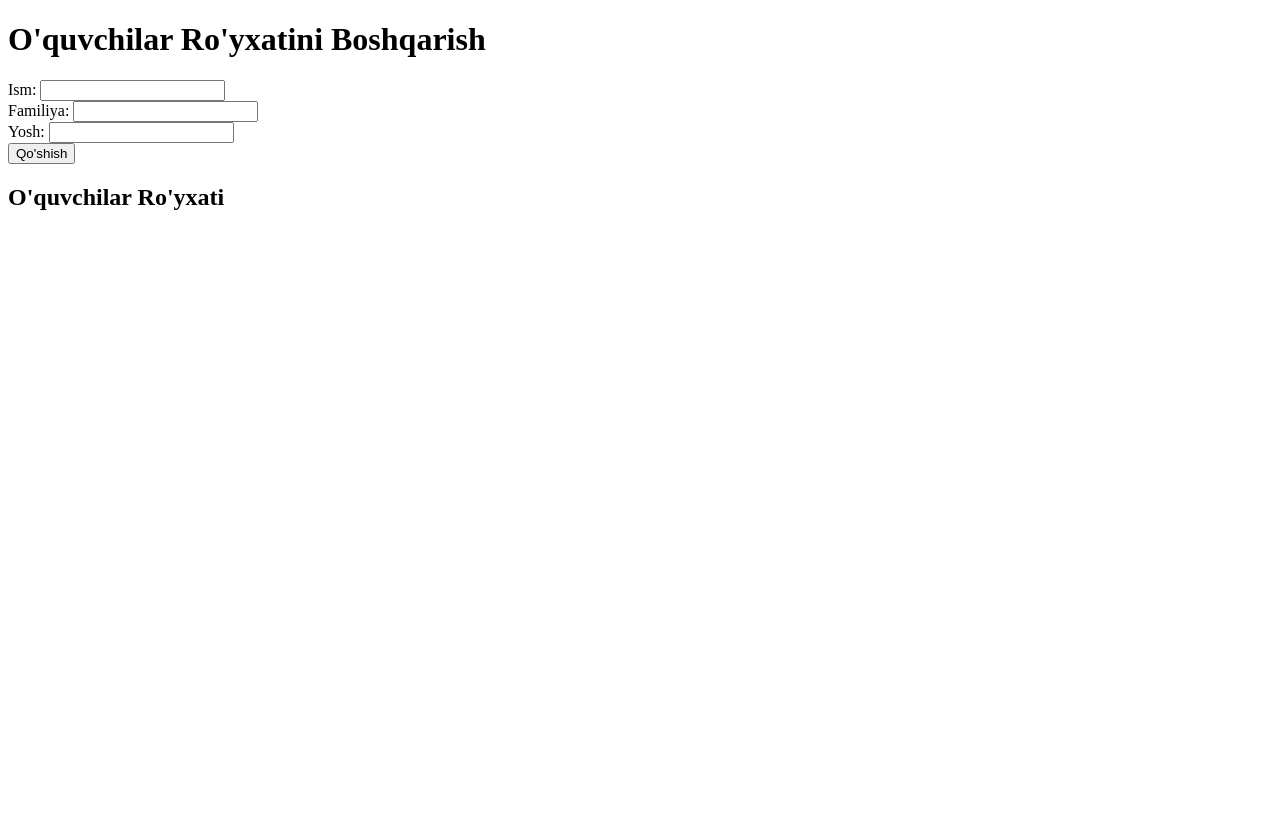
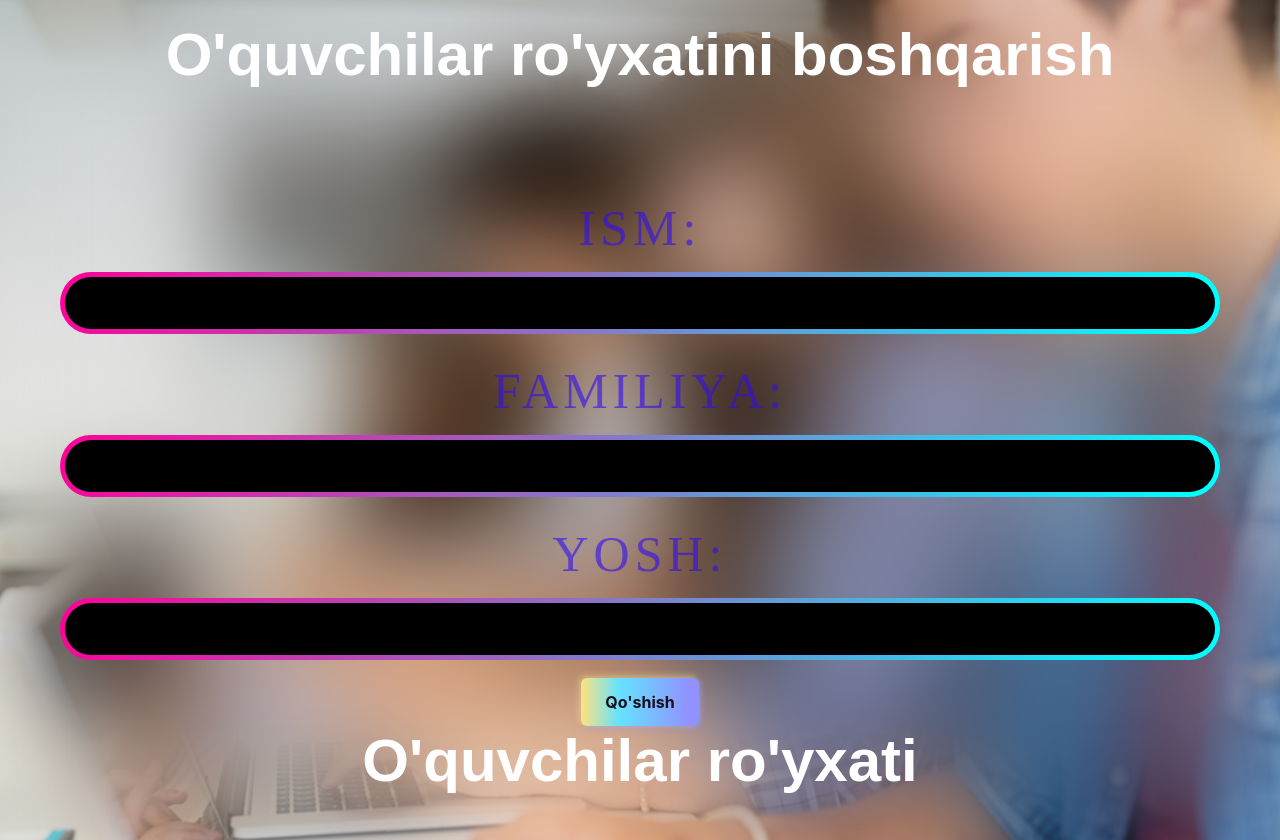
Before and after one commit to Mirabbosss/JavaScript, a plain HTML site: page JS - Student form/index.html in a window 1280 px wide. Before the commit the page ends 800 px from the top, so only its background shows below. Drawn offline with Linux system fonts and the light colour scheme.

Commit message:
Finished Student form

```diff
--- a/JS - Student form/index.html
+++ b/JS - Student form/index.html
@@ -4,9 +4,11 @@
     <meta charset="UTF-8">
     <meta name="viewport" content="width=device-width, initial-scale=1.0">
     <title>Student form</title>
+    <link rel="stylesheet" href="./css/style.min.css">
 </head>
-<body>
-    <h1>O'quvchilar Ro'yxatini Boshqarish</h1>
+<body style="background-image: url(./shutterstock_1860471418.jpg);">
+    <div class="container">
+        <h1>O'quvchilar ro'yxatini boshqarish</h1>
     <form id="student-form">
         <label for="first-name">Ism:</label>
         <input type="text" id="first-name" name="first-name" required>
@@ -17,10 +19,11 @@
         <label for="age">Yosh:</label>
         <input type="number" id="age" name="age" required>
         <br>
-        <button type="submit">Qo'shish</button>
+        <button class="glowing-btn" type="submit" ><span class='glowing-txt'>Qo'shish</span></button>
     </form>
-    <h2>O'quvchilar Ro'yxati</h2>
+    <h2>O'quvchilar ro'yxati</h2>
     <div id="student-list"></div>
+    </div>
 
     <script src="./index.js"></script>
 </body>
--- a/JS - Student form/index.js
+++ b/JS - Student form/index.js
@@ -33,7 +33,7 @@ function updateStudentList() {
     studentListDiv.innerHTML = '';
     students.forEach((student, index) => {
         const studentElement = document.createElement('div');
-        studentElement.innerText = `Ism: ${student.firstName}, Familiya: ${student.lastName}, Yosh: ${student.age}`;
+        studentElement.innerText = `Ism: ${student.firstName}\nFamiliya: ${student.lastName}\nYosh: ${student.age}`;
 
         const deleteButton = document.createElement('button');
         deleteButton.innerText = "O'chirish";
--- /dev/null
+++ b/JS - Student form/style.scss
@@ -0,0 +1,137 @@
+* {
+    margin: 0;
+    padding: 0;
+    box-sizing: border-box;
+}
+
+body {
+    background-size: cover;
+    background-position: center;
+    background-repeat: no-repeat;
+    backdrop-filter: blur(50px);
+    min-height: 100vh;
+
+    .container {
+        margin: 0 auto;
+        padding: 20px;
+        max-width: 1200px;
+        min-height: 100vh;
+
+        #student-list {
+            padding: 10px;
+            margin-bottom: 5px;
+            text-transform: uppercase;
+            font-size: 50px;
+            letter-spacing: 0.1em;
+            color: rgb(0, 0, 0);
+            cursor: rgba(43, 0, 255, 0.6)
+        }
+
+        h1,
+        h2 {
+            text-align: center;
+            color: white;
+            font-family: sans-serif;
+            font-size: 60px;
+        }
+
+
+
+        #student-form {
+            margin-top: 100px;
+            width: 100%;
+            display: flex;
+            flex-direction: column;
+            align-items: center;
+            justify-content: center;
+        }
+
+        label {
+            padding: 10px;
+            margin-bottom: 5px;
+            text-transform: uppercase;
+            font-size: 50px;
+            letter-spacing: 0.1em;
+            color: rgba(50, 12, 241, 0.6);
+            cursor: rgba(43, 0, 255, 0.6)
+        }
+
+        button {
+            animation: 1.5s ease infinite alternate running shimmer;
+            background: linear-gradient(90deg, #FFE27D 0%, #64E3FF 30%, #9192FF 85%);
+            background-size: 200% 100%;
+            border: none;
+            border-radius: 6px;
+            box-shadow: -2px -2px 10px rgba(255, 227, 126, 0.5), 2px 2px 10px rgba(144, 148, 255, 0.5);
+            color: #170F1E;
+            cursor: pointer;
+            font-family: 'Inter', sans-serif;
+            font-size: 16px;
+            font-weight: 670;
+            line-height: 24px;
+            overflow: hidden;
+            padding: 12px 24px;
+            position: relative;
+            text-decoration: none;
+            transition: 0.2s;
+
+            svg {
+                left: -20px;
+                opacity: 0.5;
+                position: absolute;
+                top: -2px;
+                transition: 0.5s cubic-bezier(.5, -0.5, .5, 1.5);
+            }
+
+            &:hover svg {
+                opacity: 0.8;
+                transform: translateX(50px) scale(1.5);
+            }
+
+            &:hover {
+                transform: rotate(-3deg);
+            }
+
+            &:active {
+                transform: scale(0.95) rotate(-3deg);
+            }
+
+        }
+
+        @keyframes shimmer {
+            to {
+                background-size: 100% 100%;
+                box-shadow: -2px -2px 6px rgba(255, 227, 126, 0.5), 2px 2px 6px rgba(144, 148, 255, 0.5);
+            }
+        }
+
+        input {
+            color: #fff;
+            font-size: 1.25rem;
+            line-height: 1;
+            border-style: none;
+            outline: none;
+            // height calc line-height + (vertical-padding * 2) + (vertical-border * 2)
+            height: calc(1em + 1.6em + 0.5em);
+            width: 100%;
+            padding: 0.8em 1em;
+            border: 0.25em solid transparent;
+            background-image: linear-gradient(#000, #000),
+                linear-gradient(120deg, #f09 0%, #0ff 50%, #9f0 100%);
+            background-origin: border-box;
+            background-clip: padding-box, border-box;
+            border-radius: 1.8em;
+            background-size: 200% 100%;
+            transition: background-position 0.8s ease-out;
+
+            &:hover {
+                background-position: 100% 0;
+            }
+
+            &:focus {
+                outline: 2px dashed #ad2b89;
+                outline-offset: 0.5em;
+            }
+        }
+    }
+}
```
Also changed, not shown: JS - Student form/css/style.css (added), JS - Student form/css/style.min.css (added), JS - Student form/shutterstock_1860471418.jpg (added), 2 other files.
